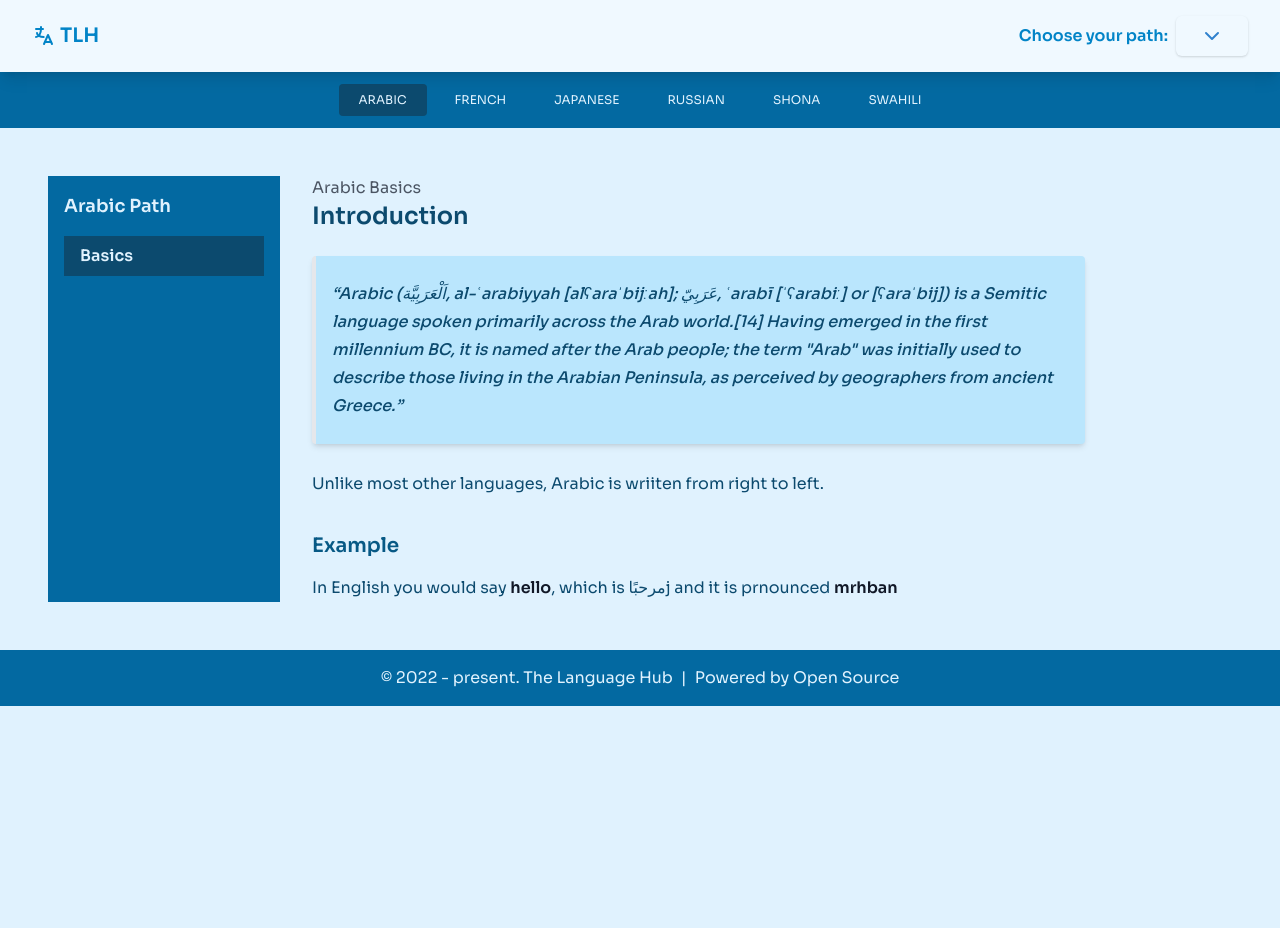
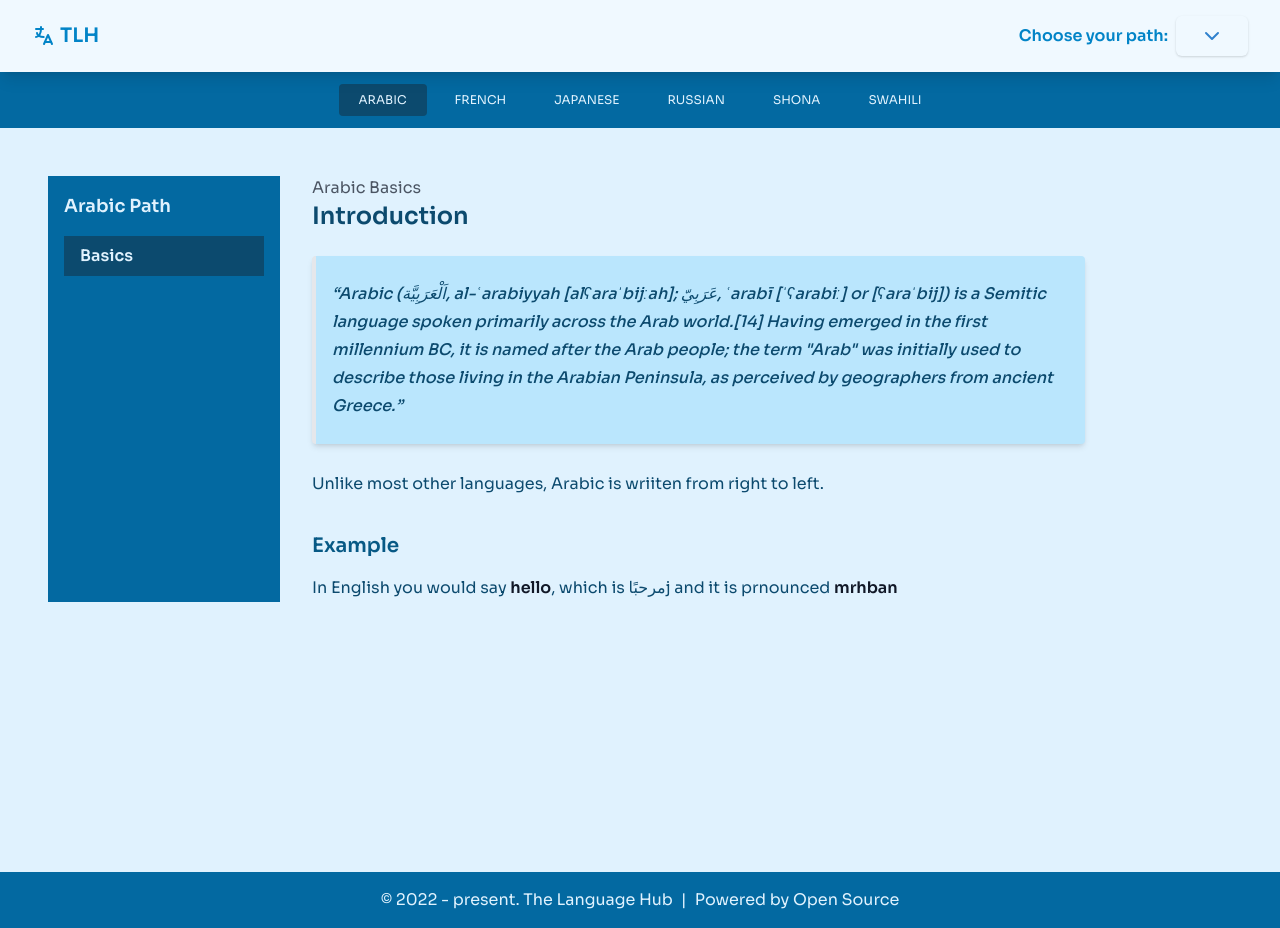
Before and after one commit to Psypher1/the-language-hub, a Next.js app: page /arabic/basics in a window 1280 px wide. Before the commit the page ends 800 px from the top, so only its background shows below. Built offline with nearby package versions, Linux system fonts and the light colour scheme.

Commit message:
make things full page

```diff
--- a/src/layouts/Header.jsx
+++ b/src/layouts/Header.jsx
@@ -6,7 +6,7 @@ import Link from "next/link";
 // sticky inset-0 flex w-full items-center justify-between bg-sky-50 px-8 py-4 font-semibold text-sky-600 shadow-lg
 export default function Header() {
 	return (
-		<nav className="sticky inset-0 flex w-full items-center justify-between bg-sky-50 px-8 py-4 font-semibold text-sky-600 shadow-lg">
+		<nav className="sticky z-50 inset-0 flex w-full items-center justify-between bg-sky-50 px-8 py-4 font-semibold text-sky-600 shadow-lg">
 			<Link href="/" className=" flex items-center text-xl">
 				<svg
 					xmlns="http://www.w3.org/2000/svg"
--- a/src/layouts/Wrapper.jsx
+++ b/src/layouts/Wrapper.jsx
@@ -6,7 +6,7 @@ export default function Wrapper({ children }) {
 		<>
 			<Header />
 			{/* <LangPathNav /> */}
-			<main>{children}</main>
+			<main className="min-h-screen">{children}</main>
 			<Footer />
 		</>
 	);
--- a/src/pages/[langPath]/[slug].jsx
+++ b/src/pages/[langPath]/[slug].jsx
@@ -105,7 +105,7 @@ export default function LangLesson({
 						{/* <MDXRemote {...source} /> */}
 					</article>
 				</article>
-				<aside className=" mr-0 w-full  bg-sky-700 p-4 text-sky-100 md:mr-8 md:block  md:w-[14.5rem]">
+				<aside className="mr-0 w-full  bg-sky-700 p-4 text-sky-100 md:mr-8 md:block  md:w-[14.5rem]">
 					<div className=" top-40">
 						<h3 className="mb-4 font-semibold md:text-lg">{language} Path</h3>
 						<Sidebar slug={slug} menu={menu} metaData={metaData} />
--- a/src/pages/_document.js
+++ b/src/pages/_document.js
@@ -8,6 +8,8 @@ export default function Document() {
 
 				{/* Favicons */}
 				<link href="/static/language white.svg" rel="shortcut icon" />
+				<meta property="og:image" content="/og-image.jpg"></meta>
+				<meta property="og:image:url" content="/og-image.jpg"></meta>
 				{/* <link
 					href="/static/favicons/favicon-32x32.png"
 					rel="icon"
```
